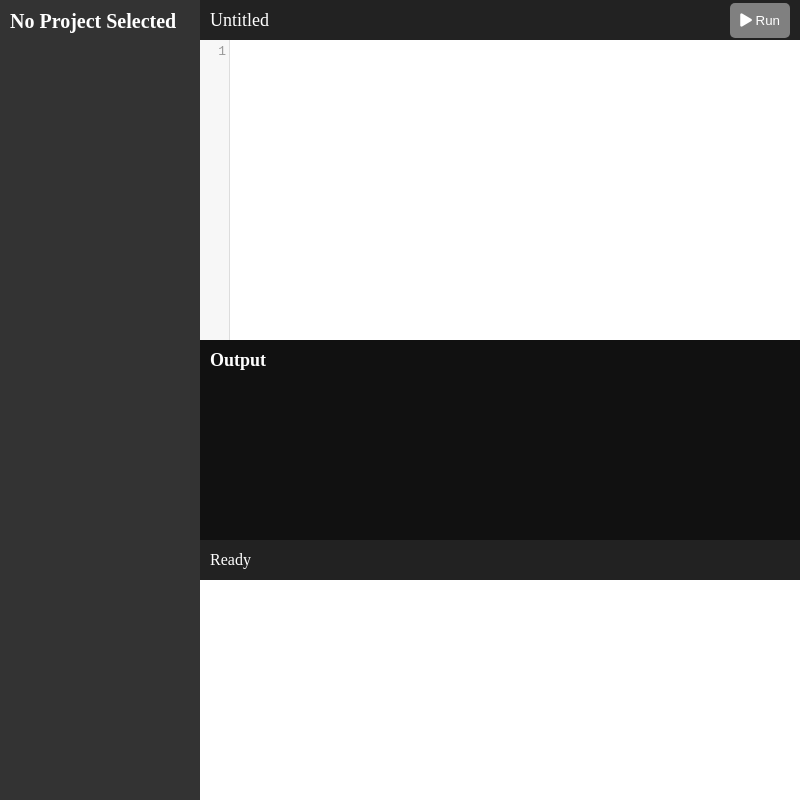
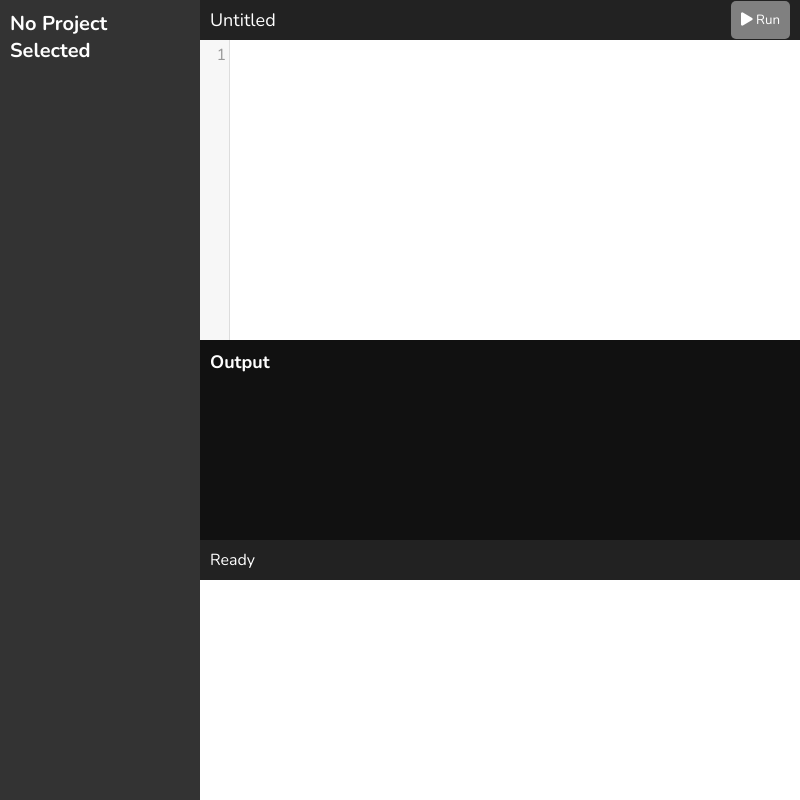
Before and after one commit to LyubomirT/prismblue, an Electron app: page index.html in a window 800 px wide. Drawn offline with nearby package versions, Linux system fonts and the light colour scheme; no server answers.

Commit message:
Add Nunito font and set it as default font family

```diff
--- a/style.css
+++ b/style.css
@@ -1,6 +1,10 @@
+/* Nunito Font */
+@import url('https://fonts.googleapis.com/css2?family=Nunito:wght@300;400;600;700&display=swap');
+
 /* This is the style.css file for the renderer process */
 * {
   box-sizing: border-box;
+  font-family: 'Nunito', sans-serif;
   margin: 0;
   padding: 0;
 }
```
